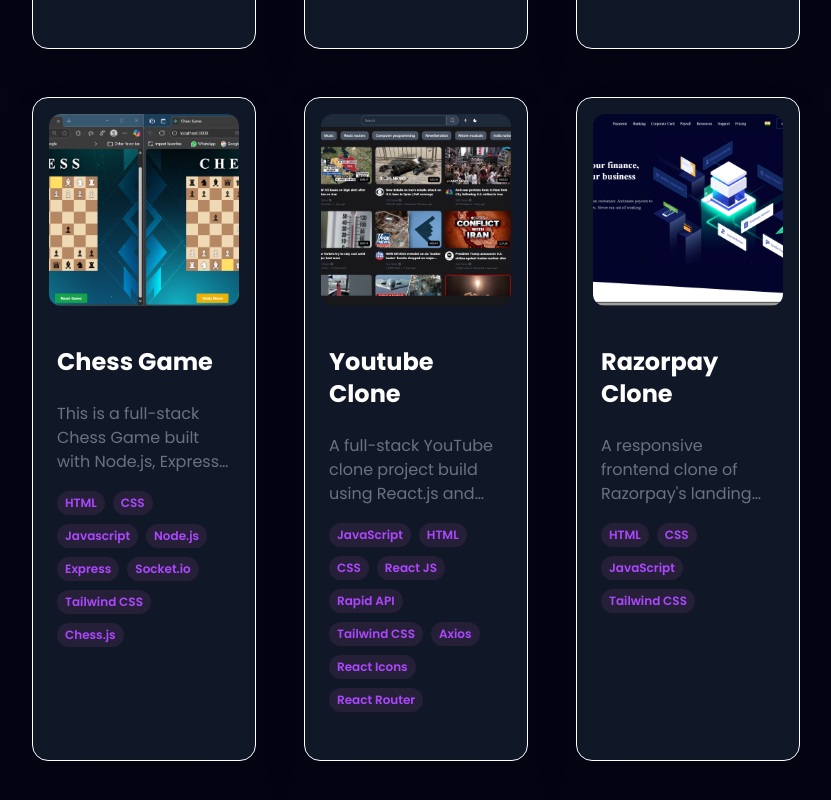
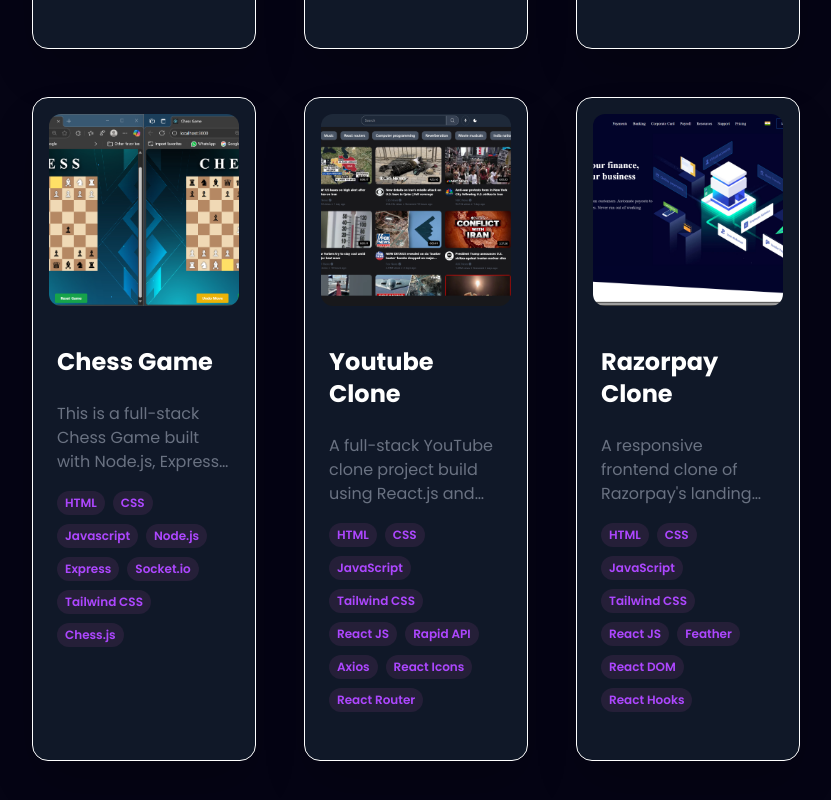
Before and after one commit to Priyam-Kesarwani/My_Portfolio, a React (Vite) app: page / in a window 1280 px wide. Shown: the part 3187-3987 px from the top of the page, without its empty margins (224-1055 px from the left). Built offline with nearby package versions, Linux system fonts and the light colour scheme.

Commit message:
Initial commit

```diff
--- a/src/constants.js
+++ b/src/constants.js
@@ -207,11 +207,11 @@
       "HostKindle is a full-stack web application that enables users to either host their property or book a stay as a guest. Built on the MVC architecture for clean and scalable design, it delivers a seamless experience for both parties.",
     image: hostkindleLogo,
     tags: [
-      "React JS",
-      "Tailwind CSS",
       "HTML",
       "CSS",
       "JavaScript",
+      "Tailwind CSS",
+      "React JS",
       "Node.js",
       "Express",
       "MongoDB",
@@ -263,12 +263,12 @@
       "A full-stack YouTube clone project build using React.js and Rapid API replicating core features of YouTube like video browsing, playback, and search. Built to explore modern web development tools and best practices.",
     image: youtubeCloneLogo,
     tags: [
-      "JavaScript",
       "HTML",
       "CSS",
+      "JavaScript",
+      "Tailwind CSS",
       "React JS",
       "Rapid API",
-      "Tailwind CSS",
       "Axios",
       "React Icons",
       "React Router",
@@ -282,7 +282,16 @@
     description:
       "A responsive frontend clone of Razorpay's landing page, built using Tailwind CSS v4. This project replicates the design and layout of Razorpay's official homepage, focusing on modern UI elements and responsive design.",
     image: razorpayClone,
-    tags: ["HTML", "CSS", "JavaScript", "Tailwind CSS"],
+    tags: [
+      "HTML",
+      "CSS",
+      "JavaScript",
+      "Tailwind CSS",
+      "React JS",
+      "Feather",
+      "React DOM",
+      "React Hooks",
+    ],
     github: "https://github.com/Priyam-Kesarwani/Razorpay_Clone",
     webapp: "https://razorpay-clone-by-star.vercel.app",
   },
```
